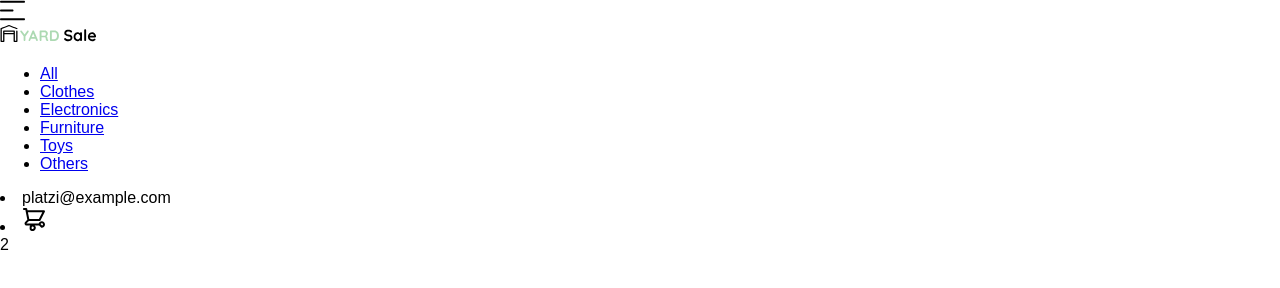
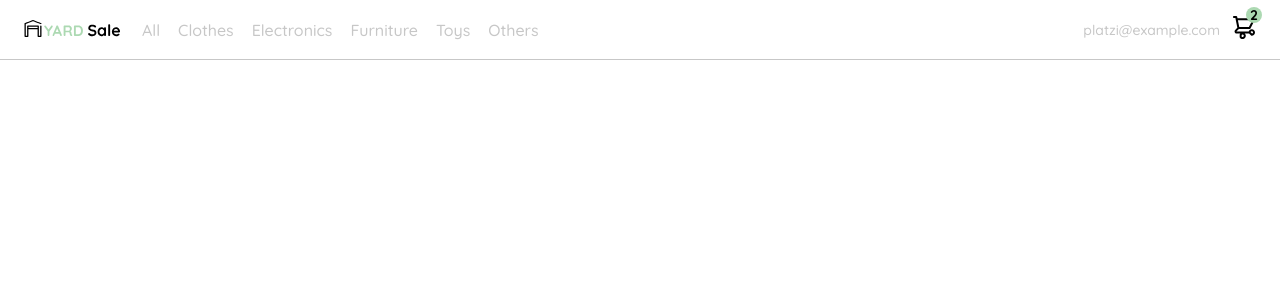
Before and after one commit to MauricioGarciaZapata/Basic_Frontend_Developmen, a plain HTML site: page clase11.html in a window 1280 px wide. Drawn offline with Linux system fonts and the light colour scheme.

Commit message:
Clase 11 estilos del navbar

```diff
--- a/clase11.html
+++ b/clase11.html
@@ -1,9 +1,13 @@
 <!DOCTYPE html>
 <html lang="en">
 
+
 					<meta charset="UTF-8">
 					<meta http-equiv="X-UA-Compatible" content="IE=edge">
-    <meta name="viewport" content="width=device-width, initial-scale=1.0" <link rel="preconnect" href="https://fonts.googleapis.com" <link rel="preconnect" href="https://fonts.gstatic.com" crossorigin <link href="https://fonts.googleapis.com/css2?family=Quicksand:wght@300;500;700&display=swap" rel="stylesheet">
+					<meta name="viewport" content="width=device-width, initial-scale=1.0">
+					<link rel="preconnect" href="https://fonts.googleapis.com">
+					<link rel="preconnect" href="https://fonts.gstatic.com" crossorigin>
+					<link href="https://fonts.googleapis.com/css2?family=Quicksand:wght@300;500;700&display=swap" rel="stylesheet">
 				<title>Document</title>
 				<head>
 								<style>
@@ -25,9 +29,86 @@
 												margin: 0;
 												font-family: 'Quicksand', sans-serif;
 								}
+								.menu{
+									display: none;
+								}
+								nav{
+									width: 100%;
+									display: flex;
+								 justify-content: space-between;
+									padding: 0 24px;
+									align-items: center;
+									height: 60px;
+									border-bottom: 1px solid var(--y-light-pink);
+
+								}
+								.navbar-left{
+									display: flex;
+								}
+								.navbar-right{
+									display: flex;
+								}
+								.navbar-left ul,
+								.navbar-right ul{
+									list-style: none;
+									padding: 0;
+									display: flex;
+									margin: 0;
+									align-items: center;
+
+								}
+								.navbar-left ul li a,
+								.navbar-right ul li a{
+									text-decoration: none;
+									color: var(--y-light-pink);
+									padding: 8px;
+									border: 1px solid var(--White);
+									border-radius: 8px;
+								}
+								.navbar-left ul li a:hover,
+								.navbar-right ul li a:hover{
+									border: 1px solid var(--hospital-green);
+								}
+								.navbar-left ul{
+									margin-left: 12px;
+								}
+								.navbar-shopping-cart{
+									position: relative;
+								}
+								.navbar-shopping-cart div{
+									position: absolute;
+									top: -8px;
+									right: -6px;
+									height: 16px;
+									width: 16px;
+									border-radius: 50%;
+									background-color: var(--hospital-green);
+									font-size: var(--sm);
+									font-weight: bold;
+									display: flex;
+									align-items: center;
+									justify-content: center;
+								}
+								.navbar-email{
+									color: var(--y-light-pink);
+									font-size: var(--sm);
+									margin-right: 12px;
+								}
+								@media (max-width: 640px) {
+									.menu{
+										display: block;
+									}
+									.navbar-left ul{
+										display: none;
+									}
+									.navbar-email{
+										display: none;
+									}
+								}
 								</style>
 </head>
 <body>
+
 				<nav>
 								<img src="./icons/icon_menu.svg" alt="menu" class="menu">
 								<div class="navbar-left">
@@ -55,12 +136,16 @@
 													</ul>
 								</div>
 
-        <div class="nabvar-right">
-            <li>platzi@example.com</li>
+
+								<div class="navbar-right">
+								<ul>
+												<li class="navbar-email">platzi@example.com</li>
 												<li class="navbar-shopping-cart">
 																<img src="./icons/icon_shopping_cart.svg" alt="shopping-cart">
 																<div>2</div>
 												</li>
+								</ul>
+
 								</div>
 				</nav>
 </body>
```
Lines whose indentation alone changed are shown as unchanged.
